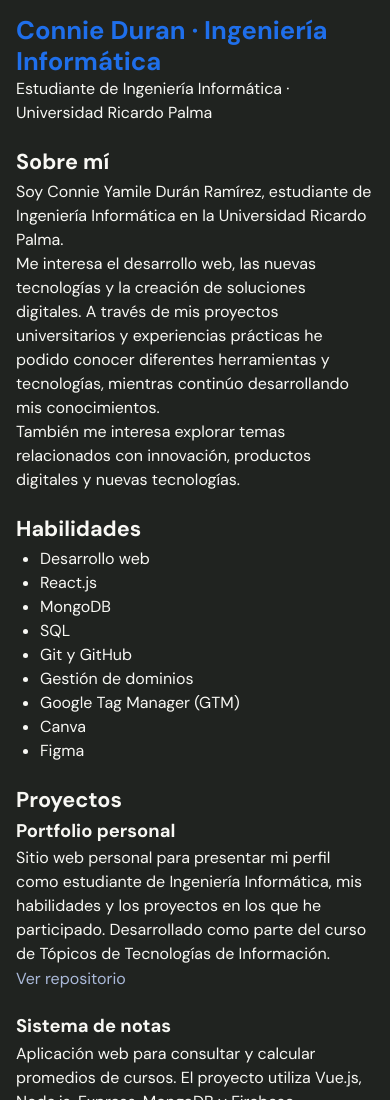
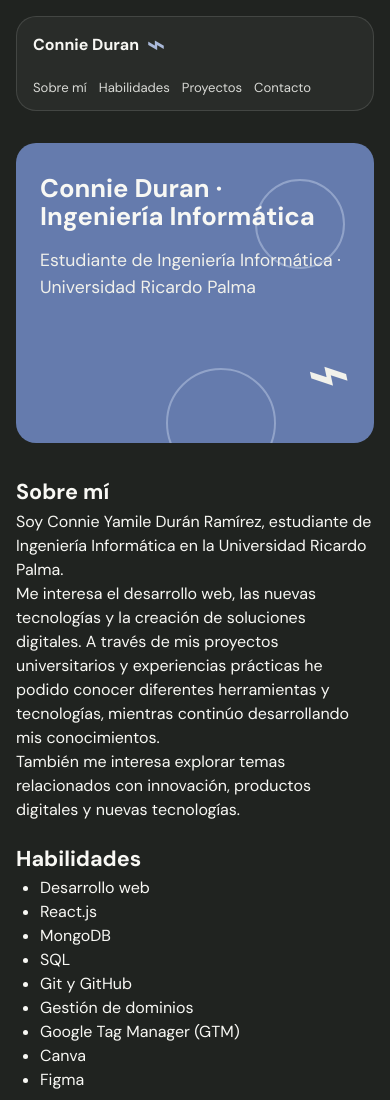
Before and after one commit to ConnieDR8/ConnieDR8.github.io, a plain HTML site: page index.html in a window 390 px wide. Shown: the top 1100 px of the page. Drawn offline with Linux system fonts and the light colour scheme.

Commit message:
Diseñar navegación y portada

```diff
--- a/index.html
+++ b/index.html
@@ -13,9 +13,26 @@
     <link rel="stylesheet" href="responsive.css">
 </head>
 <body>
-  <header>
-    <h1 class="titulo">Connie Duran · Ingeniería Informática</h1>
-    <p>Estudiante de Ingeniería Informática · Universidad Ricardo Palma</p>
+    <nav class="navbar" aria-label="Navegación principal">
+        <a class="marca" href="#inicio">
+            Connie Duran
+            <span class="marca-gato" aria-hidden="true">⌁</span>
+        </a>
+        <div class="menu">
+            <a href="#sobre-mi">Sobre mí</a>
+            <a href="#habilidades">Habilidades</a>
+            <a href="#proyectos">Proyectos</a>
+            <a href="#contacto">Contacto</a>
+        </div>
+    </nav>
+    <header class="hero" id="inicio">
+        <div class="hero-contenido">
+            <h1 class="titulo">Connie Duran · Ingeniería Informática</h1>
+            <p class="hero-subtitulo">Estudiante de Ingeniería Informática · Universidad Ricardo Palma</p>
+        </div>
+        <span class="hero-gato" aria-hidden="true">⌁</span>
+        <span class="doodle doodle-uno" aria-hidden="true"></span>
+        <span class="doodle doodle-dos" aria-hidden="true"></span>
   </header>
   <main>
 
--- a/responsive.css
+++ b/responsive.css
@@ -41,6 +41,26 @@ a {
 }
 
 @media (max-width: 768px) {
+  .navbar {
+    align-items: flex-start;
+    flex-direction: column;
+    gap: 1rem;
+  }
+
+  .menu {
+    flex-wrap: wrap;
+    gap: 0.75rem 1rem;
+  }
+
+  .hero {
+    min-height: 260px;
+    padding: 2.5rem;
+  }
+
+  .hero-gato {
+    font-size: 5rem;
+  }
+
   body {
     padding: 1.5rem;
   }
@@ -63,6 +83,34 @@ a {
 }
 
 @media (max-width: 480px) {
+  .navbar {
+    border-radius: 20px;
+    padding: 0.75rem 1rem;
+  }
+
+  .menu {
+    gap: 0.5rem 0.75rem;
+  }
+
+  .menu a {
+    font-size: 0.82rem;
+  }
+
+  .hero {
+    align-items: flex-start;
+    border-radius: 20px;
+    flex-direction: column;
+    gap: 1rem;
+    min-height: 300px;
+    padding: 2rem 1.5rem;
+  }
+
+  .hero-gato {
+    align-self: flex-end;
+    font-size: 4.5rem;
+    margin-top: -1rem;
+  }
+
   body {
     padding: 1rem;
   }
--- a/styles.css
+++ b/styles.css
@@ -37,3 +37,105 @@ a {
   color: var(--azul-claro);
   text-decoration: none;
 }
+
+.navbar {
+  align-items: center;
+  background: var(--fondo-card);
+  border: 1px solid var(--borde);
+  border-radius: var(--radio);
+  display: flex;
+  justify-content: space-between;
+  margin-bottom: 2rem;
+  padding: 0.8rem 1.25rem;
+}
+
+.marca {
+  align-items: center;
+  color: var(--blanco);
+  display: inline-flex;
+  font-weight: 700;
+  gap: 0.45rem;
+}
+
+.marca-gato,
+.hero-gato {
+  color: var(--azul-claro);
+  font-family: 'Caveat', cursive;
+  font-size: 2rem;
+  line-height: 1;
+}
+
+.menu {
+  align-items: center;
+  display: flex;
+  gap: 1.25rem;
+}
+
+.menu a {
+  color: var(--gris);
+  font-size: 0.9rem;
+}
+
+.menu a:hover,
+.menu a:focus-visible {
+  color: var(--blanco);
+}
+
+.hero {
+  align-items: center;
+  background: var(--azul-oscuro);
+  border-radius: var(--radio);
+  color: var(--blanco);
+  display: flex;
+  justify-content: space-between;
+  margin-bottom: 2rem;
+  min-height: 300px;
+  overflow: hidden;
+  padding: 3.5rem;
+  position: relative;
+}
+
+.hero-contenido {
+  max-width: 650px;
+  position: relative;
+  z-index: 1;
+}
+
+.hero-contenido h1 {
+  color: var(--blanco);
+  line-height: 1.1;
+  margin-bottom: 1rem;
+}
+
+.hero-subtitulo {
+  color: var(--crema);
+  font-size: 1.1rem;
+}
+
+.hero-gato {
+  color: var(--crema);
+  font-size: 7rem;
+  transform: rotate(-12deg);
+  z-index: 1;
+}
+
+.doodle {
+  border: 2px solid var(--azul-claro);
+  border-radius: 50%;
+  opacity: 0.65;
+  position: absolute;
+}
+
+.doodle-uno {
+  height: 90px;
+  right: 8%;
+  top: 12%;
+  width: 90px;
+}
+
+.doodle-dos {
+  bottom: -35px;
+  height: 110px;
+  left: 42%;
+  width: 110px;
+}
```
